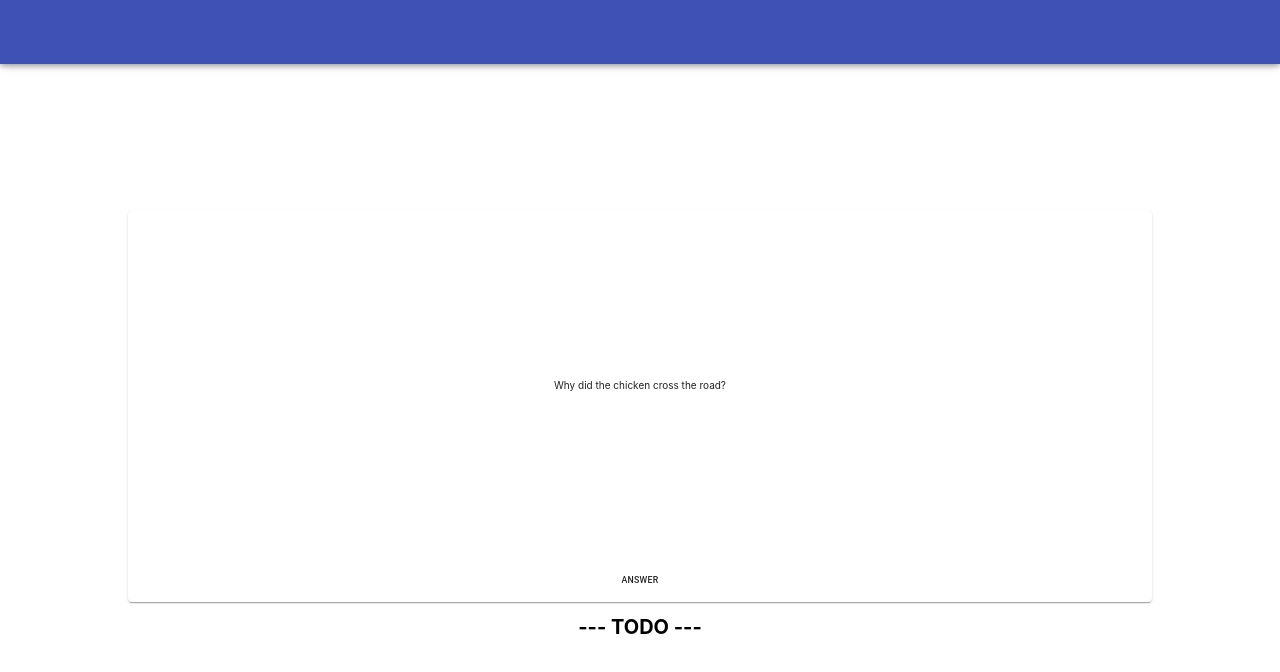
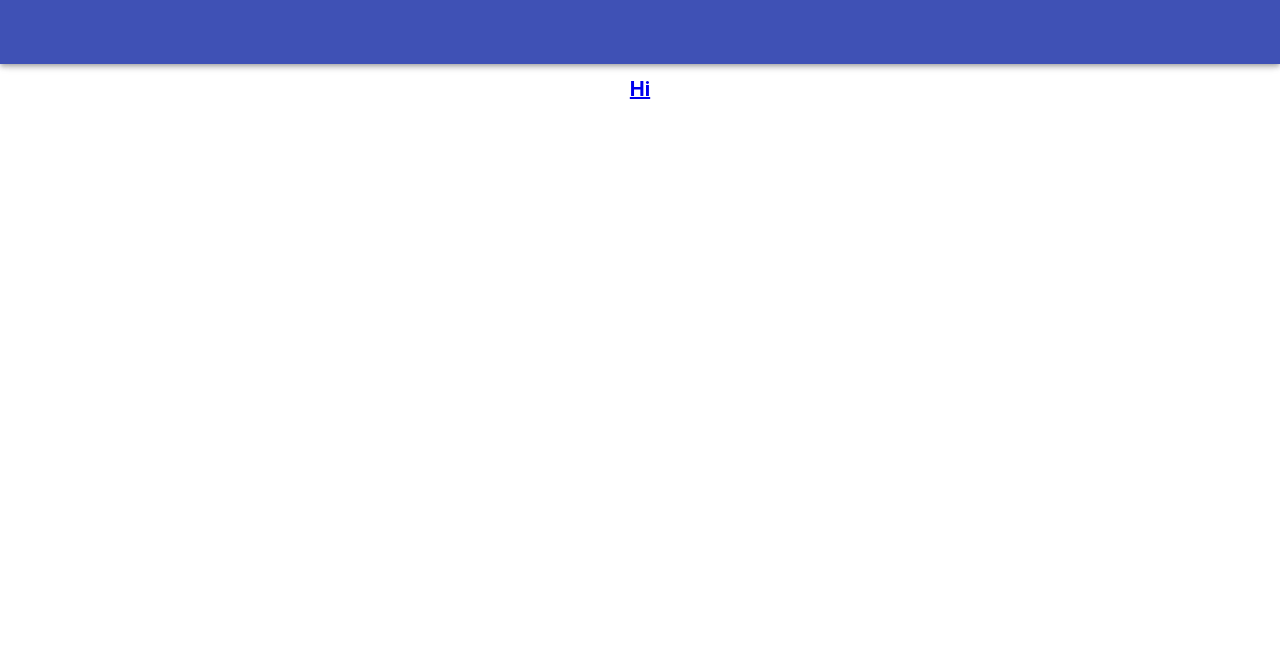
Before and after one commit to zachy-ho/cardshark, a React (Create React App) app: page / in a window 1280 px wide. Shown: the top 672 px of the page. Built offline with nearby package versions, Linux system fonts and the light colour scheme.

Commit message:
added link to deckview. not working yet

```diff
--- a/src/App.jsx
+++ b/src/App.jsx
@@ -1,7 +1,7 @@
 import React from 'react';
 import { BrowserRouter as Router, Route, Switch } from 'react-router-dom';
 import PrivateRoute from './components/routes/PrivateRoute';
-// import Home from './components/Home';
+import Home from './components/pages/Home';
 import DeckView from './components/pages/DeckView';
 import './App.css';
 
@@ -10,7 +10,8 @@ function App() {
     <div className="App">
       <Router>
         <Switch>
-          <PrivateRoute path="/" component={DeckView} />
+          <PrivateRoute path="/" component={Home} />
+          <PrivateRoute path="/deck" component={DeckView} />
         </Switch>
       </Router>
     </div>
--- /dev/null
+++ b/src/components/pages/Home.jsx
@@ -0,0 +1,14 @@
+import React from 'react';
+import { Link } from 'react-router-dom';
+import { Container } from '@material-ui/core';
+
+const Home = () => (
+  <Container>
+    <Link to="/deck">
+      <h1>Hi</h1>
+    </Link>
+
+  </Container>
+);
+
+export default Home;
```
Also changed, not shown: src/components/Home.jsx (deleted, +0 -7 lines).
